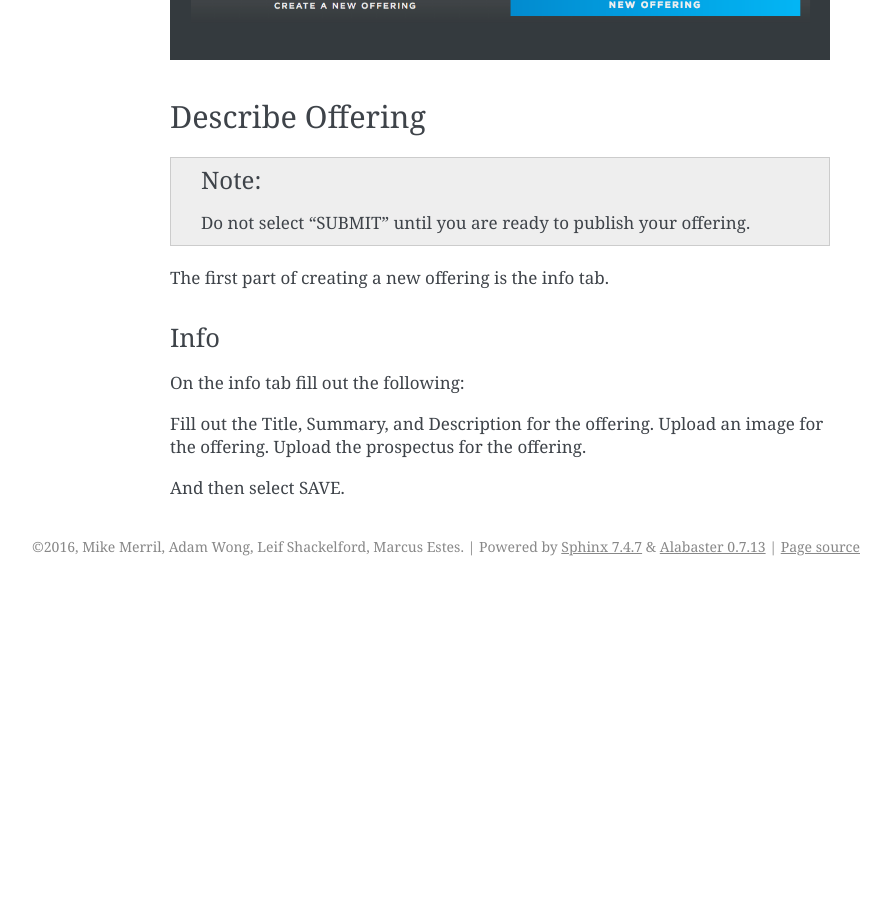
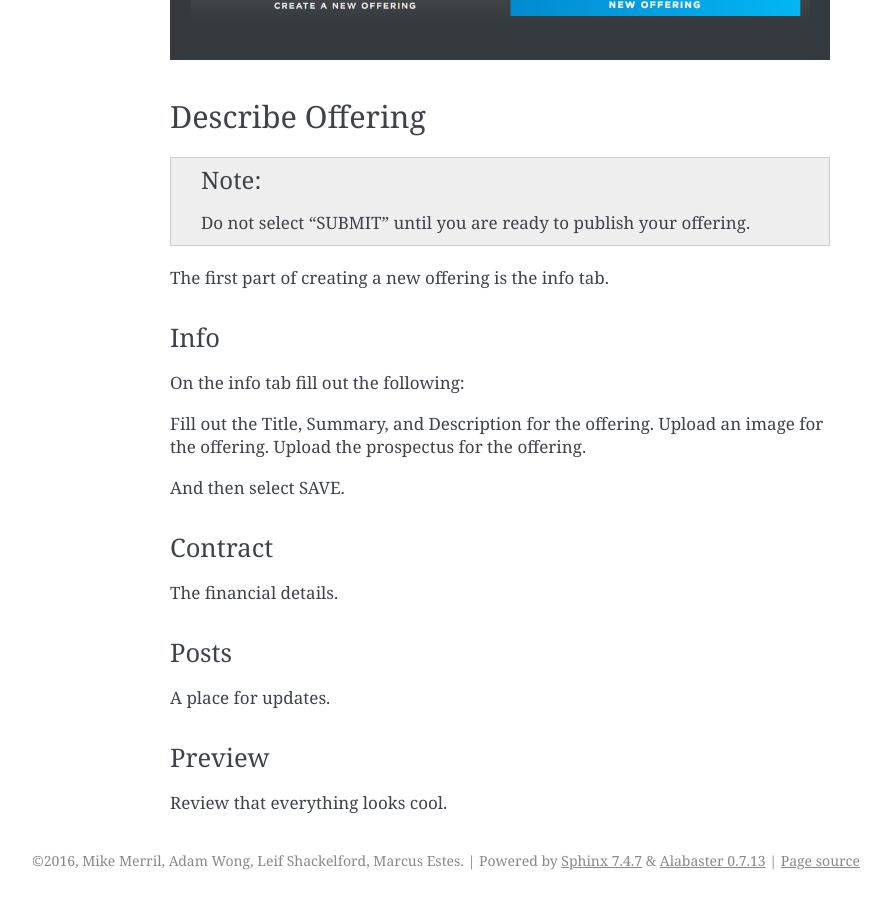
Before and after one commit to ChromaPDX/chroma-fund-docs, a Sphinx documentation site: the page built from docs/source/chroma_fund/account.rst, in a window 1280 px wide and 900 px high, scrolled down 2891 px. Shown: the whole window, without its empty margins (250-1141 px from the left). Built offline with Sphinx 7.4.7, drawn with Linux system fonts in a browser that asks for light colours; before the commit the page ends 3477 px from its top, so only the background shows below that.

Commit message:
Update account.rst

```diff
--- a/docs/source/chroma_fund/account.rst
+++ b/docs/source/chroma_fund/account.rst
@@ -82,3 +82,18 @@ Upload an image for the offering.
 Upload the prospectus for the offering.
 
 And then select SAVE.
+
+Contract
+~~~~~~~~
+
+The financial details.
+
+Posts
+~~~~~
+
+A place for updates.
+
+Preview
+~~~~~~~
+
+Review that everything looks cool.
```
